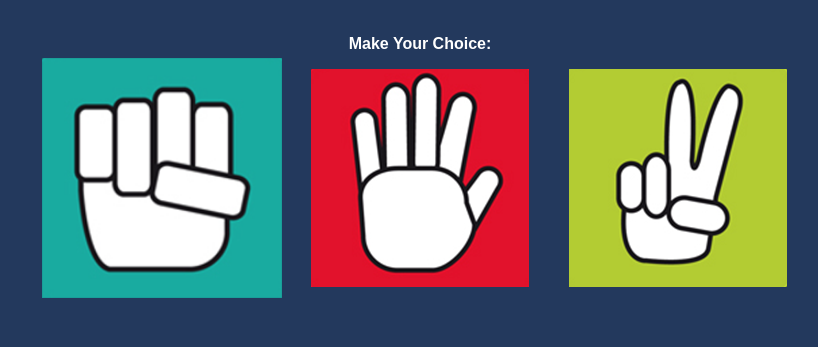
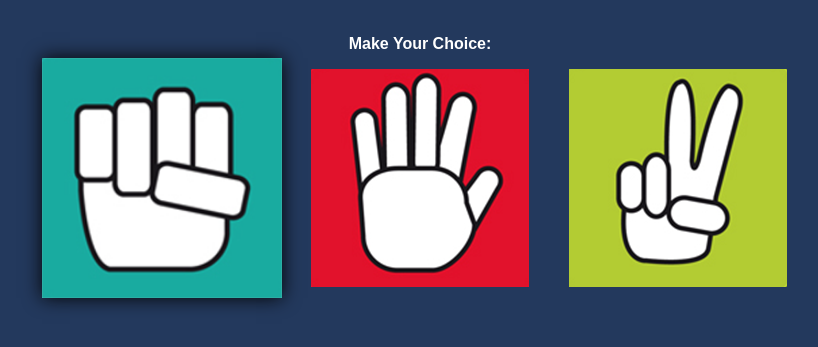
Before and after one commit to BenjaminModica/rock-paper-scissors, a plain HTML site: page index.html in a window 1280 px wide. In both pictures the pointer is over the button 382 px from the left and 246 px from the top of the page. Shown: the part 69-416 px from the top of the page, without its empty margins (220-1038 px from the left). Drawn offline with Linux system fonts and the light colour scheme.

Commit message:
added shadow

```diff
--- a/styles.css
+++ b/styles.css
@@ -39,6 +39,7 @@ body {
 
 .buttons button:hover {
     transform: scale(1.1);
+    box-shadow: 0 0 1rem #050505;
 }
 
 .resultContainer div {
```
